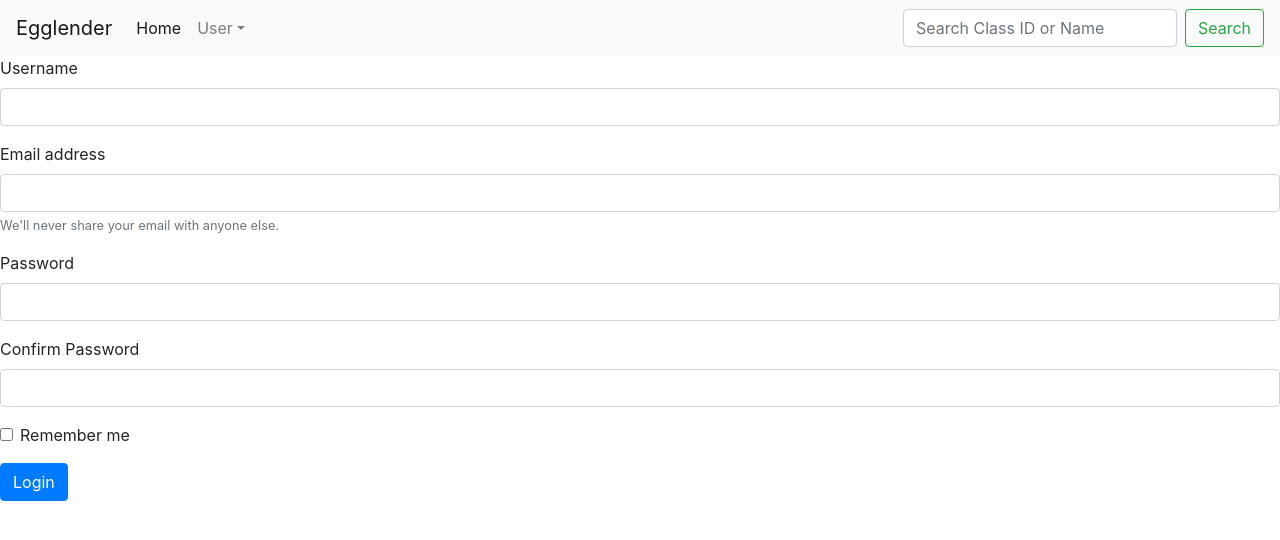
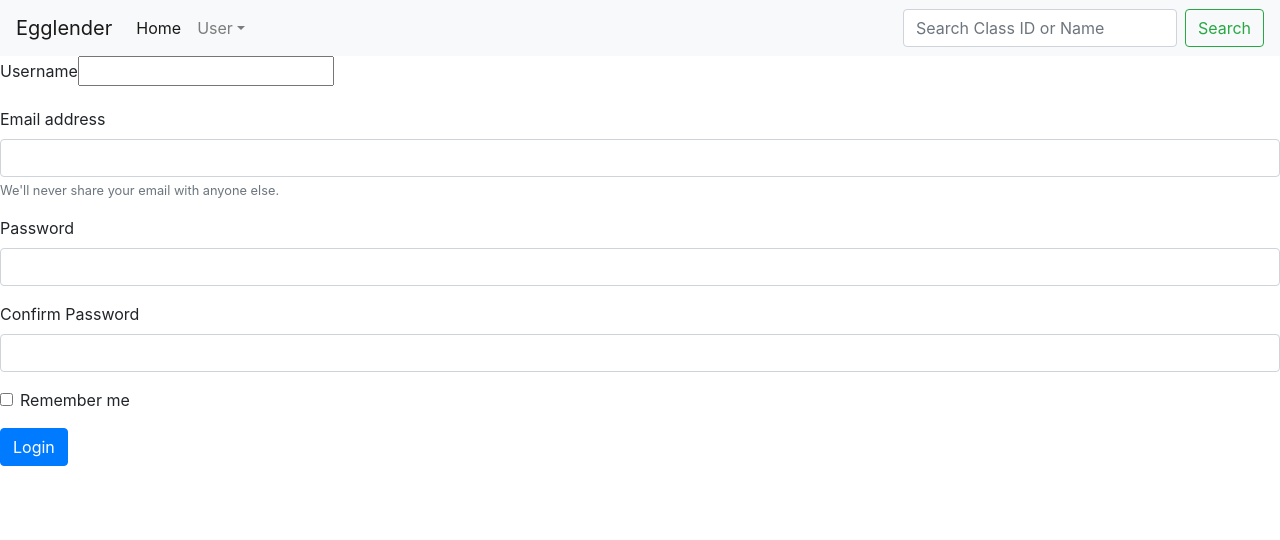
Before and after one commit to Clumsyndicate/Smart-Calendar-Frontend, a React (Create React App) app in the folder egglenderlogin/egglenderlogin/: page /signup in a window 1280 px wide. Shown: the top 540 px of the page. Built offline with nearby package versions, Linux system fonts and the light colour scheme.

Commit message:
add some handle function

```diff
--- a/egglenderlogin/egglenderlogin/package.json
+++ b/egglenderlogin/egglenderlogin/package.json
@@ -8,8 +8,12 @@
     "@testing-library/user-event": "^12.2.2",
     "react": "^17.0.1",
     "react-dom": "^17.0.1",
+    "react-redux": "^7.2.2",
     "react-router-dom": "^5.2.0",
     "react-scripts": "4.0.0",
+    "redux": "^4.0.5",
+    "redux-logger": "^3.0.6",
+    "redux-thunk": "^2.3.0",
     "web-vitals": "^0.2.4"
   },
   "scripts": {
--- a/egglenderlogin/egglenderlogin/src/mypages/navigator/index.jsx
+++ b/egglenderlogin/egglenderlogin/src/mypages/navigator/index.jsx
@@ -4,7 +4,7 @@ export default class EggNavigator extends Component{
     render(){
         return(
             <nav className="navbar navbar-expand-lg navbar-light bg-light">
-                <a className="navbar-brand" href="#">Egglender</a>
+                <a className="navbar-brand" href="###">Egglender</a>
                 <button className="navbar-toggler" type="button" data-toggle="collapse" data-target="#navbarSupportedContent" aria-controls="navbarSupportedContent" aria-expanded="false" aria-label="Toggle navigation">
                     <span className="navbar-toggler-icon"></span>
                 </button>
@@ -12,10 +12,10 @@ export default class EggNavigator extends Component{
                 <div className="collapse navbar-collapse" id="navbarSupportedContent">
                     <ul className="navbar-nav mr-auto">
                     <li className="nav-item active">
-                        <Link className="nav-link" to="/Homepage">Home <span class="sr-only">(current)</span></Link>
+                        <Link className="nav-link" to="/Homepage">Home <span className="sr-only">(current)</span></Link>
                     </li>
                     <li className="nav-item dropdown">
-                        <a className="nav-link dropdown-toggle" href="#" id="navbarDropdown" role="button" data-toggle="dropdown" aria-haspopup="true" aria-expanded="false">
+                        <a className="nav-link dropdown-toggle" href="####" id="navbarDropdown" role="button" data-toggle="dropdown" aria-haspopup="true" aria-expanded="false">
                         User
                         </a>
                         <div className="dropdown-menu" aria-labelledby="navbarDropdown">
--- a/egglenderlogin/egglenderlogin/src/mypages/signup/index.jsx
+++ b/egglenderlogin/egglenderlogin/src/mypages/signup/index.jsx
@@ -6,30 +6,41 @@ export default class eggSignup extends Component{
         userPwd: '',
         userPwd2: '',
     };
+    handleSubmit =  data =>
+    {
+        data.preventDefault();
+        console.log(this.state)
+    }
+    handleInput = data =>
+    {
+        this.setState({
+            [data.target.id]:data.target.value
+        });
+    }
     render(){
         const { userName, userEmail, userPwd, userPwd2} = this.state;
         return(
             <div>
-                <form>
+                <form onSubmit = {this.handleSubmit}>
                     <div className="form-group">
                         <label htmlFor="userName">Username</label>
-                        <input type="email" className="form-control" id="userName" defaultValue={userName}/>
+                        <input id="userName" type = "text" defaultValue={userName} onChange={this.handleInput}/>
                     </div>
                     <div className="form-group">
                         <label htmlFor="userEmail">Email address</label>
-                        <input type="email" className="form-control" id="userEmail" defaultValue={userEmail}/>
+                        <input type="email" className="form-control" id="userEmail" defaultValue={userEmail} onChange={this.handleInput}/>
                         <small id="emailHelp" className="form-text text-muted">We'll never share your email with anyone else.</small>
                     </div>
                     <div className="form-group">
                         <label htmlFor="userPwd">Password</label>
-                        <input type="password" className="form-control" id="userPwd" defaultValue={userPwd}/>
+                        <input type="password" className="form-control" id="userPwd" defaultValue={userPwd} onChange={this.handleInput}/>
                     </div>
                     <div className="form-group">
                         <label htmlFor="userPwd2">Confirm Password</label>
-                        <input type="password" className="form-control" id="userPwd2" defaultValue={userPwd2}/>
+                        <input type="password" className="form-control" id="userPwd2" defaultValue={userPwd2} onChange={this.handleInput}/>
                     </div>
                     <div className="form-group form-check">
-                        <input type="checkbox" className="form-check-input" id="usercheck"/>
+                        <input type="checkbox" className="form-check-input" id="usercheck" onChange={this.handleInput}/>
                         <label className="form-check-label" htmlFor="usercheck">Remember me</label>
                     </div>
                     <button type="submit" className="btn btn-primary">Login</button>
```
Also changed, not shown: egglenderlogin/egglenderlogin/src/mypages/signup/store/creator.js (added), egglenderlogin/egglenderlogin/src/mypages/signup/store/index.js (added), egglenderlogin/egglenderlogin/src/mypages/signup/store/reducer.js (added), egglenderlogin/egglenderlogin/src/mypages/signup/store/types.js (added), egglenderlogin/egglenderlogin/src/store/index.js (added), egglenderlogin/egglenderlogin/src/store/reducer.js (added), 1 other file (tests, documents, lock files or other folders).
